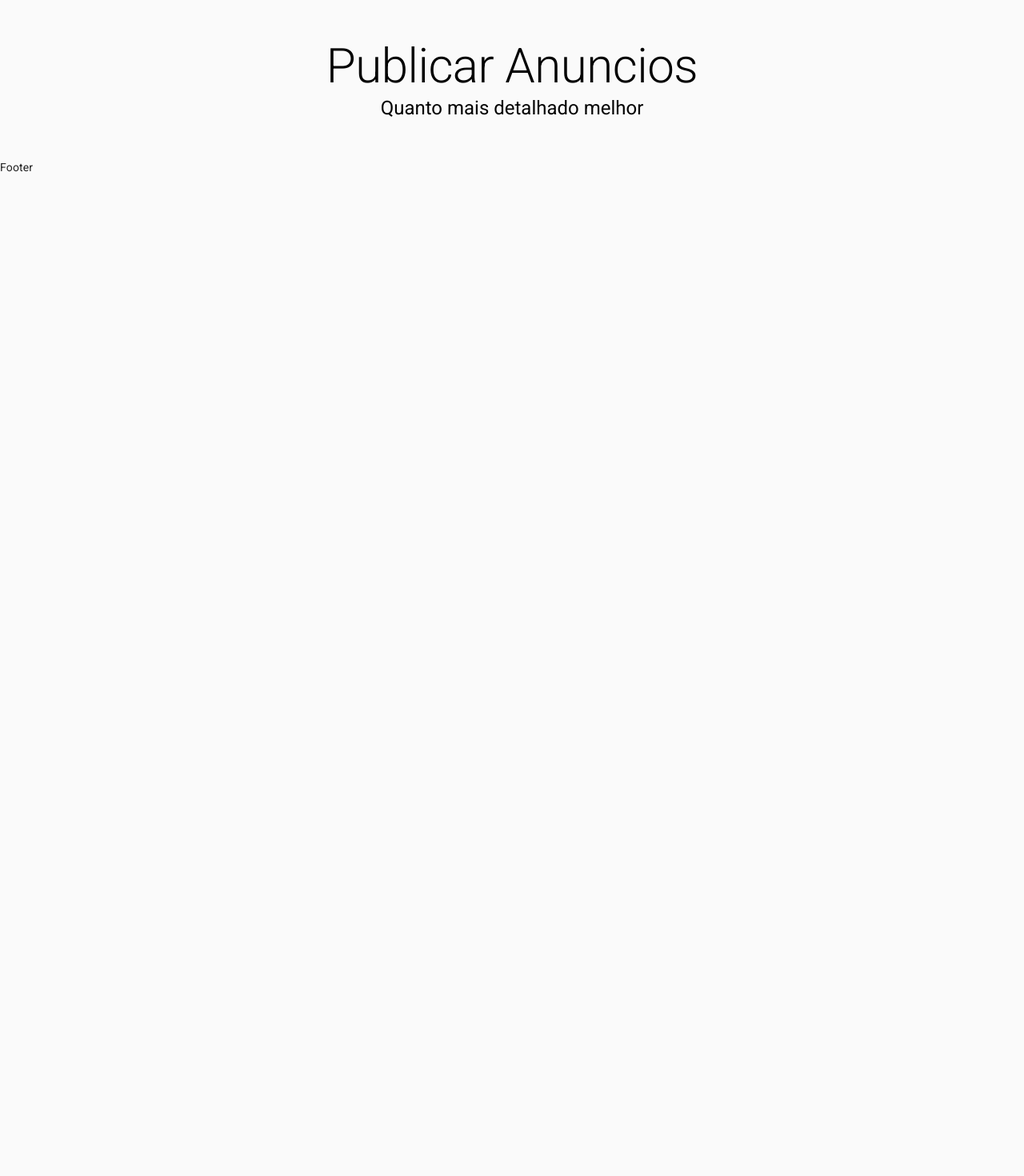
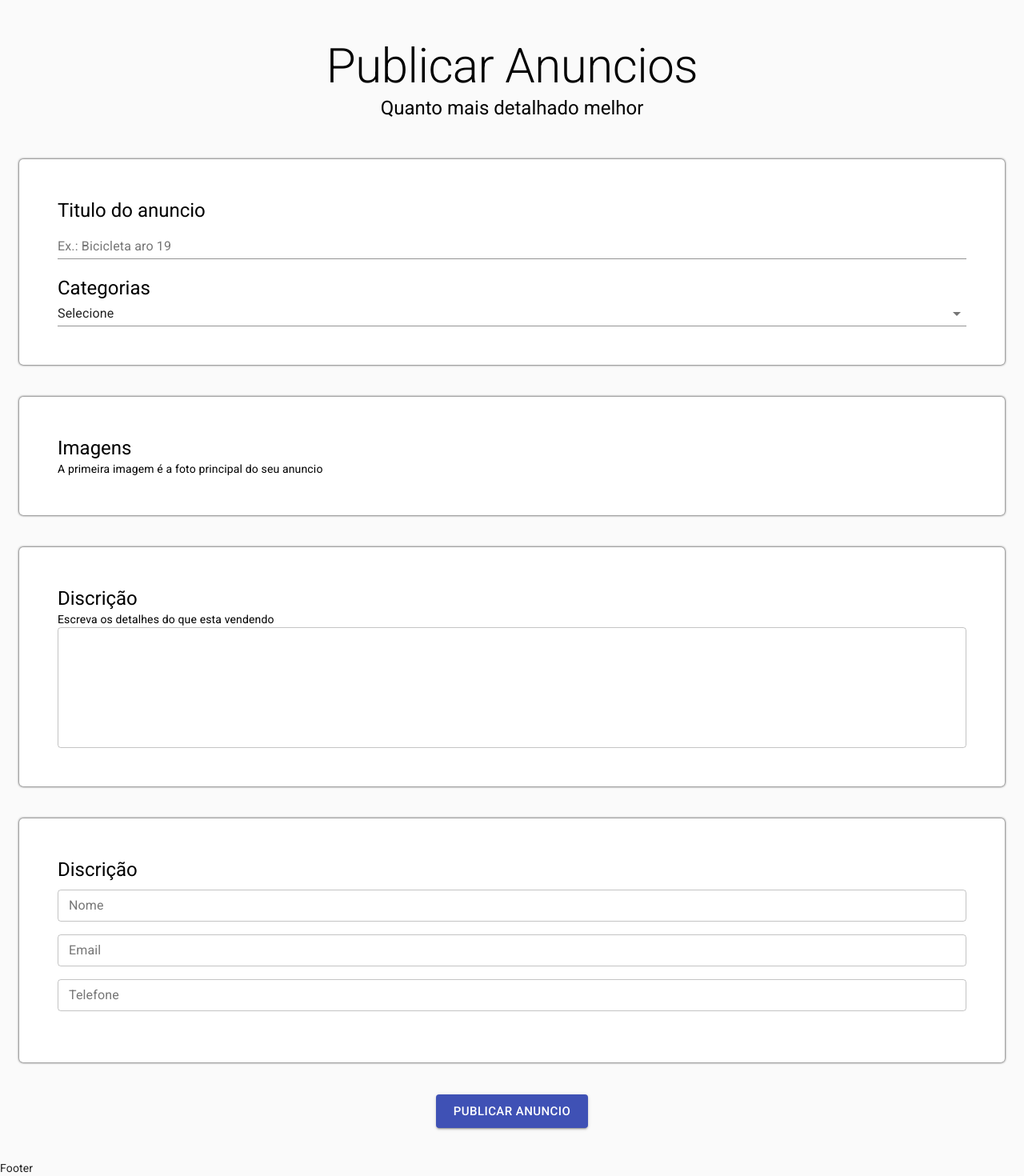
Before and after one commit to Mateustv/central-de-vendas-tipo-olx, a Next.js app: page /user/publish in a window 1280 px wide. Shown: the part 81-1551 px from the top of the page at 80% size. Before the commit the page ends 800 px from the top, so only its background shows below. Built offline with nearby package versions, Linux system fonts and the light colour scheme.

Commit message:
criando a pagina de publicacao

```diff
--- a/pages/_app.js
+++ b/pages/_app.js
@@ -10,7 +10,7 @@ export default function MyApp(props) {
   return (
     <React.Fragment>
       <Head>
-        <title>teste</title>
+        <title>Anux</title>
         <meta name="viewport" content="minimum-scale=1, initial-scale=1, width=device-width" />
       </Head>
       <ThemeProvider theme={theme}>
--- a/pages/user/publish.js
+++ b/pages/user/publish.js
@@ -1,11 +1,24 @@
-import { makeStyles } from '@material-ui/core'
+import { Button, makeStyles, Select, TextField } from '@material-ui/core'
 import { Container, Typography } from '@mui/material'
+import { Box } from '@mui/system'
 import TemplateDefault from '../../src/templates/Default'
 
 const useStyles = makeStyles((theme)=>({
     container:{
-        padding: theme.spacing(8,0,6)
-    }
+        padding: theme.spacing(8,0,6),
+    },
+    boxContainer:{
+        marginBottom: theme.spacing(5)
+    },
+    box:{
+        backgroundColor: 'white',
+        padding:theme.spacing(6),
+        boxShadow: '0 0 3px black ',
+        borderRadius:'5px'
+    },
+    descriptionTextField:{
+        marginBottom: theme.spacing(2)
+    },
 }))
 
 export default function Publish (){
@@ -20,8 +33,95 @@ export default function Publish (){
                 <Typography variant="h5" content="h2" align="center" color="primary">
                     Quanto mais detalhado melhor
                 </Typography>
+            </Container>
+            <Container maxWidth="md" className={style.boxContainer}>
+                <Box className={style.box}>
+                    <Typography variant="h5" content="h5" color="primary">
+                        Titulo do anuncio
+                    </Typography>
+                    <TextField
+                        label="Ex.: Bicicleta aro 19"
+                        size="small"
+                        fullWidth
+                    />
+                    <br/><br/>
+                    <Typography variant="h5" content="h5" color="primary">
+                        Categorias
+                    </Typography>
+                    <Select native value='' fullWidth onChange={()=>{}} inputProps={{ name:'age',}}>
+                        <option value=''>Selecione</option>
+                        <option value={1}>testes</option>
+                        <option value={2}>testes</option>
+                        <option value={2}>testes</option>
+                        <option value={3}>testes</option>
+                        <option value={3}>testes</option>
+                        <option value={3}>testes</option>
+                        <option value={3}>testes</option>
+                    </Select>
+                </Box>
+            </Container>
+            <Container maxWidth="md" className={style.boxContainer}>
+                <Box className={style.box}>
+                    <Typography variant="h5" content="h5" color="primary">
+                        Imagens
+                    </Typography>
+                    <Typography variant="div" content="body2" color="primary">
+                        A primeira imagem é a foto principal do seu anuncio
+                    </Typography>
+                </Box>
+            </Container>
+            <Container maxWidth="md" className={style.boxContainer}>
+                <Box className={style.box}>
+                    <Typography variant="h5" content="h5" color="primary">
+                        Discrição
+                    </Typography>
+                    <Typography variant="div" content="body2" color="primary">
+                        Escreva os detalhes do que esta vendendo
+                    </Typography>
+                    <TextField
+                        multiline
+                        rows={6}
+                        variant = 'outlined'
+                        fullWidth
+                    />
+                </Box>
+            </Container>
+            <Container maxWidth="md" className={style.boxContainer}>
+                <Box className={style.box}>
+                    <Typography variant="h5" content="h5" color="primary" gutterBottom>
+                        Discrição
+                    </Typography>
+                    <TextField
+                        label="Nome"
+                        size="small"
+                        variant = 'outlined'
+                        fullWidth
+                        className={style.descriptionTextField}
+                    />
+                    <TextField
+                        label="Email"
+                        size="small"
+                        variant='outlined'
+                        fullWidth
+                        className={style.descriptionTextField}
+                    />
+                    <TextField
+                        label="Telefone"
+                        size="small"
+                        variant = 'outlined'
+                        fullWidth
+                        className={style.descriptionTextField}
+                    />
+                </Box>
+            </Container>
+            <Container maxWidth="md" className={style.boxContainer}>
+                <Box textAlign ="center">
+                    <Button variant="contained" size = "large" color="primary">
+                        Publicar Anuncio
+                    </Button>
+                </Box>
+            </Container>
 
-            </Container>
         </TemplateDefault>
     )
 }
--- a/src/theme.js
+++ b/src/theme.js
@@ -5,7 +5,12 @@ const theme = createTheme({
         primary:{
             main: '#000000',
         },
+        background:{
+            main:'rgb(242,244,245)',
+            white: 'red',
+        },
     },
+
 })
 
 export default theme
```
